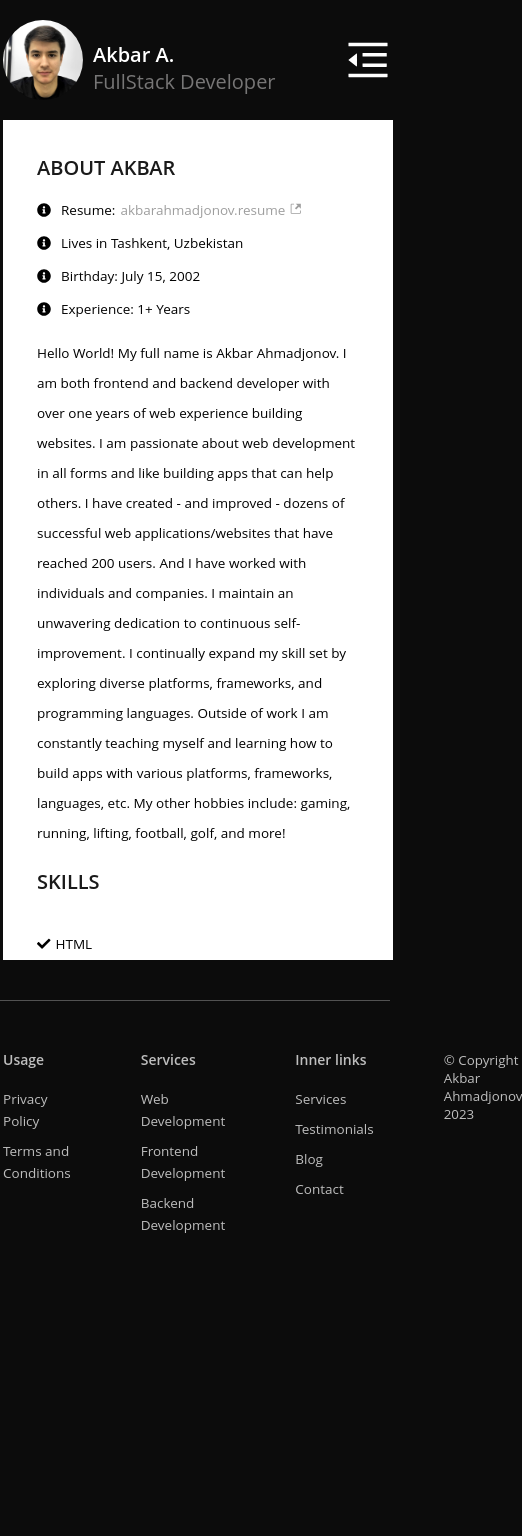
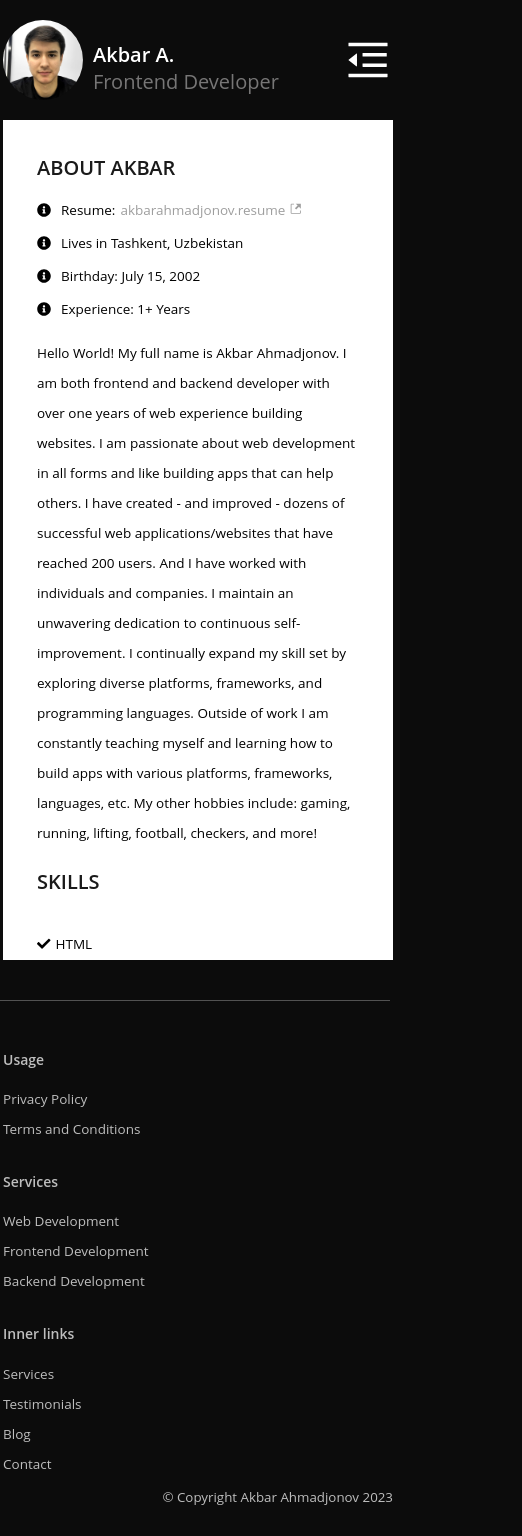
Before and after one commit to akbarahmadjonov/portfolio-website-v1, a React (Vite) app: page / in a window 390 px wide. Shown: the whole page, 522 px wide, since content can reach past the window. Before the commit the page ends 1265 px from the top, so only its background shows below. Built offline with nearby package versions, Linux system fonts and the light colour scheme.

Commit message:
Worked on contact, education, experience and portfolio pages, and added communication

```diff
--- a/src/pages/home/Home.tsx
+++ b/src/pages/home/Home.tsx
@@ -56,7 +56,7 @@ export const Home: React.FC = () => {
               <div className="home__flexWrapper">
                 {" "}
                 <h2 className="home__title">Akbar A.</h2>
-                <p className="home__job">FullStack Developer</p>
+                <p className="home__job">Frontend Developer</p>
               </div>
               <div className="home__menuIconWrapper">
                 <AiOutlineMenuFold
--- a/src/pages/nesting/about/About.tsx
+++ b/src/pages/nesting/about/About.tsx
@@ -48,7 +48,7 @@ export const About = () => {
             programming languages. Outside of work I am constantly teaching
             myself and learning how to build apps with various platforms,
             frameworks, languages, etc. My other hobbies include: gaming,
-            running, lifting, football, golf, and more!
+            running, lifting, football, checkers, and more!
           </p>
         </div>
         {/* SKILLS SECTION */}
--- a/src/widgets/Footer/Footer.scss
+++ b/src/widgets/Footer/Footer.scss
@@ -41,3 +41,14 @@
   font-weight: 500;
   color: #bebebe;
 }
+
+// MEDIA
+@media only screen and (max-width: 555px) {
+  .footer__inner {
+    flex-direction: column;
+  }
+
+  .footer__links {
+    margin-bottom: 14px;
+  }
+}
```
